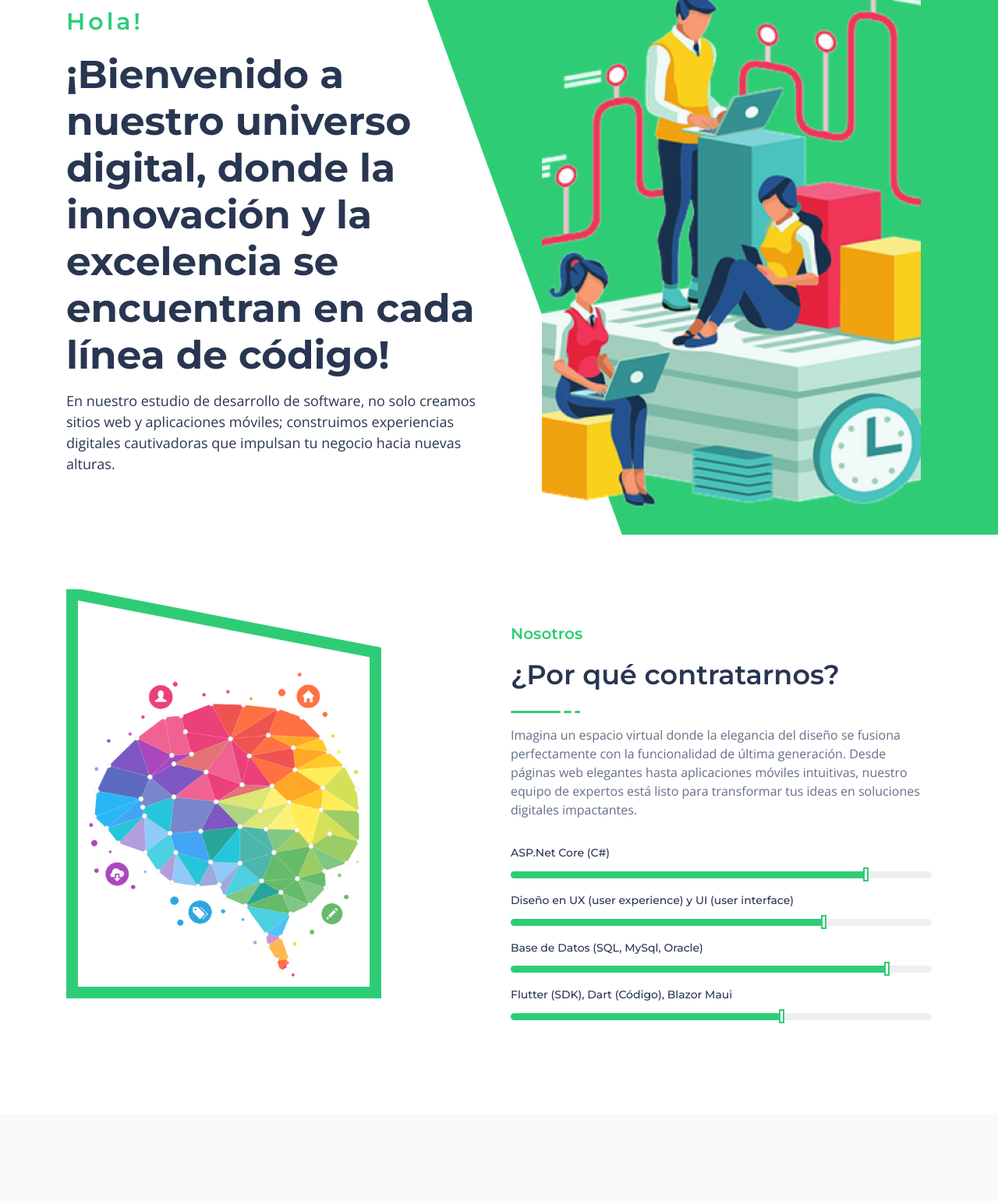
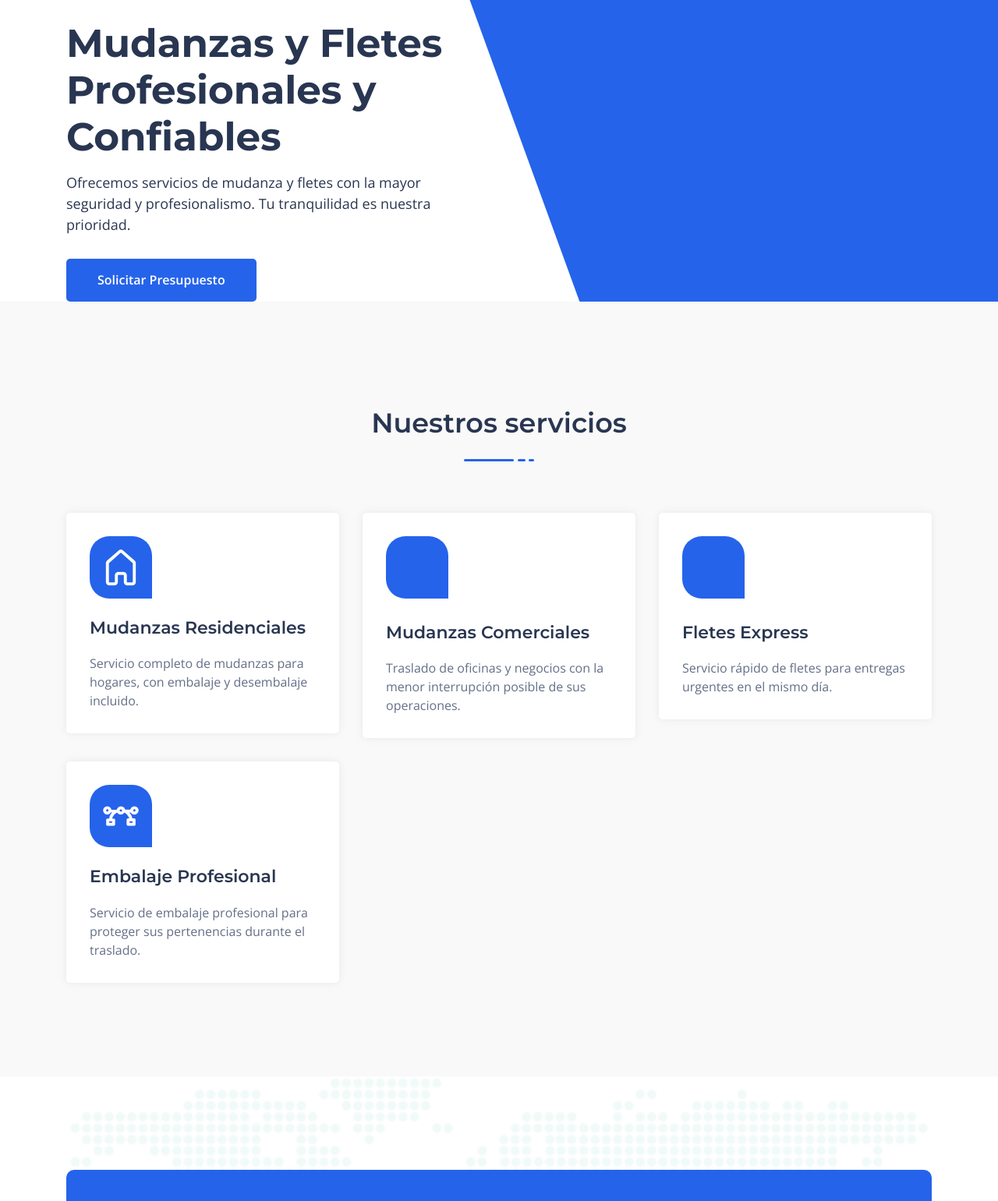
Before and after one commit to 3angeles/fletesymudanzas, a plain HTML site: page index.html in a window 1280 px wide. Shown: the part 181-1722 px from the top of the page at 78% size. Drawn offline with nearby package versions, Linux system fonts and the light colour scheme.

Commit message:
Se actualiza pagina

```diff
--- a/assets/css/style.css
+++ b/assets/css/style.css
@@ -27,7 +27,7 @@ button:focus {
 
 a {
   /* color: #00A78E;  */
-  color: #2FCC76;
+  color: #2563EB;
 }
 
 a:focus,
@@ -119,14 +119,14 @@ p {
   -ms-transition: all 0.4s ease-out 0s;
   -o-transition: all 0.4s ease-out 0s;
   transition: all 0.4s ease-out 0s;
-  background-color: #2FCC76; }
+  background-color: #2563EB; }
   @media (max-width: 767px) {
     .main-btn {
       padding: 0 30px;
       height: 45px;
       line-height: 45px; } }
   .main-btn:hover {
-    background-color: rgba(0, 167, 142, 0.7);
+    background-color: rgba(125, 173, 235, 0.822);
     color: #fff; }
   .main-btn.main-btn-2 {
     background-color: transparent;
@@ -144,7 +144,7 @@ p {
 .section_title .sub_title {
   font-size: 20px;
   font-weight: 600;
-  color: #2FCC76; }
+  color: #2563EB; }
   @media (max-width: 767px) {
     .section_title .sub_title {
       font-size: 16px; } }
@@ -166,7 +166,7 @@ p {
   padding-top: 10px; }
   .section_title .line li {
     display: inline-block;
-    background-color: #2FCC76;
+    background-color: #2563EB;
     border-radius: 50px;
     height: 3px; }
     .section_title .line li:nth-of-type(1) {
@@ -242,7 +242,7 @@ p {
       height: 100%;
       border-style: solid;
       /* Spinner Color */
-      border-color: #2FCC76 #2FCC76 #eceff8;
+      border-color: #2563EB #2563EB #eceff8;
       border-radius: 50%;
       border-width: 6px; }
     .preloader .loader .ytp-spinner-left .ytp-spinner-circle {
@@ -673,7 +673,7 @@ p {
         color: #293651; }
         .navbar-nav .nav-item .sub-menu li a.active, .navbar-nav .nav-item .sub-menu li a:hover {
           padding-left: 25px;
-          color: #2FCC76; }
+          color: #2563EB; }
 .navbar-nav .sub-nav-toggler {
   display: none; }
   @media only screen and (min-width: 768px) and (max-width: 991px) {
@@ -716,7 +716,7 @@ p {
 .sticky .navbar-nav .nav-item a {
   color: #293651; }
 .sticky .navbar-nav .nav-item.active > a, .sticky .navbar-nav .nav-item:hover > a {
-  color: #2FCC76; }
+  color: #2563EB; }
 
 /*===== HEADER HERO =====*/
 .header_hero {
@@ -764,7 +764,7 @@ p {
         padding: 10px 10px;
         font-size: 16px; } }
     .header_social li a:hover {
-      color: #2FCC76; }
+      color: #2563EB; }
 
 .header_hero_shape {
   position: absolute;
@@ -778,7 +778,7 @@ p {
     content: '';
     width: 1000%;
     height: 100%;
-    background-color: #2FCC76;
+    background-color: #2563EB;
     -webkit-transform: skewX(20deg);
     -moz-transform: skewX(20deg);
     -ms-transform: skewX(20deg);
@@ -790,7 +790,7 @@ p {
 .header_hero_content .header_sub_title {
   font-size: 30px;
   font-weight: 600;
-  color: #2FCC76;
+  color: #2563EB;
   letter-spacing: 4px; }
   @media (max-width: 767px) {
     .header_hero_content .header_sub_title {
@@ -837,8 +837,8 @@ p {
   .about_image .about_shape {
     width: 404px;
     height: 525px;
-    border-left: 15px solid #2FCC76;
-    border-bottom: 15px solid #2FCC76;
+    border-left: 15px solid #2563EB;
+    border-bottom: 15px solid #2563EB;
     position: absolute;
     bottom: 0;
     left: 0;
@@ -862,7 +862,7 @@ p {
       content: '';
       width: 15px;
       height: 85%;
-      background-color: #2FCC76;
+      background-color: #2563EB;
       bottom: 0;
       right: 0; }
     .about_image .about_shape::after {
@@ -870,7 +870,7 @@ p {
       content: '';
       width: 104%;
       height: 15px;
-      background-color: #2FCC76;
+      background-color: #2563EB;
       top: 36px;
       right: -2px;
       -webkit-transform: rotate(11deg);
@@ -915,7 +915,7 @@ p {
       left: 0;
       height: 9px;
       border-radius: 5px;
-      background-color: #2FCC76;
+      background-color: #2563EB;
       -webkit-transition: all 2s ease-out 0s;
       -moz-transition: all 2s ease-out 0s;
       -ms-transition: all 2s ease-out 0s;
@@ -928,7 +928,7 @@ p {
         width: 7px;
         height: 18px;
         background-color: #fff;
-        border: 2px solid #2FCC76;
+        border: 2px solid #2563EB;
         top: -5px;
         right: 0; }
 
@@ -959,7 +959,7 @@ p {
     line-height: 80px;
     text-align: center;
     font-size: 46px;
-    background-color: #2FCC76;
+    background-color: #2563EB;
     color: #fff;
     border-radius: 25px;
     border-bottom-right-radius: 0;
@@ -996,10 +996,10 @@ p {
       -o-transition: all 0.3s ease-out 0s;
       transition: all 0.3s ease-out 0s; }
   .single_service:hover {
-    background-color: #2FCC76; }
+    background-color: #2563EB; }
     .single_service:hover .service_icon i {
       background-color: #fff;
-      color: #2FCC76; }
+      color: #2563EB; }
     .single_service:hover .service_content .service_title a {
       color: #fff; }
     .single_service:hover .service_content p {
@@ -1026,7 +1026,7 @@ p {
     opacity: 0.06; }
 
 .call_to_action_box {
-  background-color: #2FCC76;
+  background-color: #2563EB;
   padding: 30px 60px 60px;
   border-radius: 10px;
   position: relative;
@@ -1086,7 +1086,7 @@ p {
   .call_to_action_box .call_to_action_btn {
     margin-top: 30px; }
     .call_to_action_box .call_to_action_btn .main-btn {
-      color: #2FCC76;
+      color: #2563EB;
       background-color: #fff; }
       .call_to_action_box .call_to_action_btn .main-btn:hover {
         background-color: rgba(255, 255, 255, 0.8); }
@@ -1114,7 +1114,7 @@ p {
       -o-transition: all 0.3s ease-out 0s;
       transition: all 0.3s ease-out 0s; }
       .footer_content .footer_social li a:hover {
-        color: #2FCC76; }
+        color: #2563EB; }
 .footer_content .email {
   font-size: 44px;
   font-weight: 600;
--- a/index.html
+++ b/index.html
@@ -5,7 +5,7 @@
     <meta charset="utf-8">
 
     <!--====== Title ======-->
-    <title>Creativolabs - Sociedad Creativa de Software</title>
+    <title>3Angeles - Mudanzas y Fletes</title>
 
     <meta name="description" content="">
     <meta name="viewport" content="width=device-width, initial-scale=1">
@@ -66,7 +66,7 @@
                     <div class="col-lg-12">
                         <nav class="navbar navbar-expand-lg">
                             <a class="navbar-brand" href="index.html">
-                                <img id="imgLogo" src="assets/images/creativo.png" style="width: 140px;height: 140px;" alt="Logo">
+                                <img id="imgLogo" src="assets/images/3A.png" style="width: 140px;height: 100px;" alt="Logo">
                             </a>
                             <button class="navbar-toggler" type="button" data-toggle="collapse" data-target="#navbarSupportedContent" aria-controls="navbarSupportedContent" aria-expanded="false" aria-label="Toggle navigation">
                                 <span class="toggler-icon"></span>
@@ -79,9 +79,9 @@
                                     <li class="nav-item active">
                                         <a class="page-scroll" href="#home">Hola<span></span></a>
                                     </li>
-                                    <li class="nav-item">
+                                    <!-- <li class="nav-item">
                                         <a class="page-scroll" href="#about">Nosotros<span></span></a>
-                                    </li>
+                                    </li> -->
                                     <li class="nav-item">
                                         <a class="page-scroll" href="#services">Servicios<span></span></a>
                                     </li>
@@ -110,16 +110,19 @@
                 <div class="row align-items-center justify-content-center justify-content-lg-between">
                     <div class="col-lg-6">
                         <div class="header_hero_content mt-45">
-                            <h5 class="header_sub_title wow fadeInUp" data-wow-duration="1.3s" data-wow-delay="0.2s">Hola!</h5>
-                            <h2 class="header_title wow fadeInUp" data-wow-duration="1.3s" data-wow-delay="0.5s">¡Bienvenido a nuestro universo digital, donde la innovación y la excelencia se encuentran en cada línea de código!</h2>
-                            <span class="wow fadeInUp" data-wow-duration="1.3s" data-wow-delay="0.8s">En nuestro estudio de desarrollo de software, no solo creamos sitios web y aplicaciones móviles; construimos experiencias digitales cautivadoras que impulsan tu negocio hacia nuevas alturas.</span>
+                            <h5 class="header_sub_title wow fadeInUp" data-wow-duration="1.3s" data-wow-delay="0.2s"><br><br></h5>
+                            <h2 class="header_title wow fadeInUp" data-wow-duration="1.3s" data-wow-delay="0.5s">Mudanzas y Fletes
+                                Profesionales y Confiables</h2>
+                            <span class="wow fadeInUp" data-wow-duration="1.3s" data-wow-delay="0.8s">Ofrecemos servicios de mudanza y fletes con la mayor seguridad y profesionalismo. Tu tranquilidad es nuestra prioridad.</span>
                             <!-- <p class="wow fadeInUp" data-wow-duration="1.3s" data-wow-delay="1.1s">Lorem ipsum dolor sit amet, consetetur sadipscing elitr sed diam nonumy eirmod tempor invidunt ut labore et dolore magna aliquyam.</p> -->
+                            <br>
+                            <a href="#" rel="nofollow" class="main-btn wow fadeInUp" data-wow-duration="1.3s" data-wow-delay="1.4s">Solicitar Presupuesto</a>
                         </div> <!-- header hero content -->
                     </div>
                     <div class="col-lg-6 col-md-6 col-sm-7">
                         <div class="header_hero_image wow fadeInRightBig" data-wow-duration="1.3s" data-wow-delay="1.8s">
                             <br /><br />
-                            <img src="assets/images/1.png" style="width: 90%; position: relative; right: -40px;" alt="hero">
+                            <!-- <img src="assets/images/1.png" style="width: 90%; position: relative; right: -40px;" alt="hero"> -->
                         </div> <!-- header hero image -->
                     </div>
                 </div> <!-- row -->
@@ -132,14 +135,14 @@
 
     <!--====== ABOUT PART START ======-->
 
-    <section id="about" class="about_area pt-70 pb-120">
+    <!-- <section id="about" class="about_area pt-70 pb-120">
         <div class="container">
             <div class="row align-items-center justify-content-center">
                 <div class="col-lg-6 col-md-9">
                     <div class="about_image mt-50 wow fadeInRightBig" data-wow-duration="1.3s" data-wow-delay="0.5s">
                         <img src="assets/images/2.png" class="about_image_img" alt="Hero">
                         <div class="about_shape"></div>
-                    </div> <!-- about image -->
+                    </div>
                 </div>
                 <div class="col-lg-6">
                     <div class="about_content mt-45 wow fadeInLeftBig" data-wow-duration="1.3s" data-wow-delay="0.5s">
@@ -151,7 +154,7 @@
                                 <li></li>
                                 <li></li>
                             </ul>
-                        </div> <!-- section title -->
+                        </div>
                         <p>Imagina un espacio virtual donde la elegancia del diseño se fusiona perfectamente con la funcionalidad de última generación. Desde páginas web elegantes hasta aplicaciones móviles intuitivas, nuestro equipo de expertos está listo para transformar tus ideas en soluciones digitales impactantes.</p>
 
                         <div class="about_skills pt-15">
@@ -167,7 +170,7 @@
                                         <div class="bar progress_line" data-width="85"></div>
                                     </div>
                                 </div>
-                            </div> <!-- skill item -->
+                            </div>
                             <div class="skill_item mt-20">
                                 <div class="skill_header">
                                     <h6 class="skill_title">Diseño en UX (user experience) y UI (user interface)</h6>
@@ -180,7 +183,7 @@
                                         <div class="bar progress_line" data-width="75"></div>
                                     </div>
                                 </div>
-                            </div> <!-- skill item -->
+                            </div>
                             <div class="skill_item mt-20">
                                 <div class="skill_header">
                                     <h6 class="skill_title">Base de Datos (SQL, MySql, Oracle)</h6>
@@ -193,7 +196,7 @@
                                         <div class="bar progress_line" data-width="90"></div>
                                     </div>
                                 </div>
-                            </div> <!-- skill item -->
+                            </div>
                             <div class="skill_item mt-20">
                                 <div class="skill_header">
                                     <h6 class="skill_title">Flutter (SDK), Dart (Código), Blazor Maui</h6>
@@ -206,13 +209,13 @@
                                         <div class="bar progress_line" data-width="65"></div>
                                     </div>
                                 </div>
-                            </div> <!-- skill item -->
-                        </div> <!-- about skill -->
-                    </div> <!-- about content -->
+                            </div>
+                        </div>
+                    </div>
                 </div>
-            </div> <!-- row -->
-        </div> <!-- container -->
-    </section>
+            </div>
+        </div>
+    </section> -->
 
     <!--====== ABOUT PART ENDS ======-->
 
@@ -237,47 +240,48 @@
                 <div class="col-lg-4 col-sm-6">
                     <div class="single_service mt-30 wow fadeInUpBig" data-wow-duration="1.3s" data-wow-delay="0.2s">
                         <div class="service_icon">
-                            <i class="lni lni-vector"></i>
+                            <i class="lni lni-home"></i>
                         </div>
                         <div class="service_content">
-                            <h4 class="service_title"><a href="#">Metodologías Agiles</a></h4>
-                            <p>Fomentan colaboración, adaptabilidad y entrega incremental, optimizando eficiencia y satisfacción del cliente en el desarrollo de proyectos.</p>
+                            <h4 class="service_title"><a href="#">Mudanzas Residenciales</a></h4>
+                            <p>Servicio completo de mudanzas para hogares, con embalaje y desembalaje incluido.</p>
                         </div>
                     </div> <!-- single service -->
                 </div>
                 <div class="col-lg-4 col-sm-6">
                     <div class="single_service mt-30 wow fadeInUpBig" data-wow-duration="1.3s" data-wow-delay="0.5s">
                         <div class="service_icon">
-                            <i class="lni lni-layout"></i>
+                            <i class="lni lni-building"></i>
                         </div>
                         <div class="service_content">
-                            <h4 class="service_title"><a href="#">Ingeniería Front-End</a></h4>
-                            <p>Dedica a diseñar interfaces web atractivas y funcionales, mejorando la experiencia del usuario en aplicaciones y sitios web.</p>
+                            <h4 class="service_title"><a href="#">Mudanzas Comerciales</a></h4>
+                            <p>Traslado de oficinas y negocios con la menor interrupción posible de sus operaciones.</p>
                         </div>
                     </div> <!-- single service -->
                 </div>
                 <div class="col-lg-4 col-sm-6">
                     <div class="single_service mt-30 wow fadeInUpBig" data-wow-duration="1.3s" data-wow-delay="0.8s">
                         <div class="service_icon">
-                            <i class="lni lni-ux"></i>
+                            <i class="lni lni-truck-delivery"></i>
                         </div>
                         <div class="service_content">
-                            <h4 class="service_title"><a href="#">Ingeniería Back-End</a></h4>
-                            <p>Se especializa en crear la lógica y funcionalidad que impulsa el funcionamiento de aplicaciones y sitios web.</p>
+                            <h4 class="service_title"><a href="#">Fletes Express</a></h4>
+                            <p>Servicio rápido de fletes para entregas urgentes en el mismo día.</p>
                         </div>
                     </div> <!-- single service -->
                 </div>
                 <div class="col-lg-4 col-sm-6">
                     <div class="single_service mt-30 wow fadeInUpBig" data-wow-duration="1.3s" data-wow-delay="0.2s">
                         <div class="service_icon">
-                            <i class="lni lni-code"></i>
+                            <i class="lni lni-vector"></i>
                         </div>
                         <div class="service_content">
-                            <h4 class="service_title"><a href="#">Diseño en UX (user experience) y UI (user interface)</a></h4>
-                            <p>Enfocado en lograr experiencias de usuario intuitivas y atractivas para mejorar la interacción en aplicaciones y sitios web.</p>
+                            <h4 class="service_title"><a href="#">Embalaje Profesional</a></h4>
+                            <p>Servicio de embalaje profesional para proteger sus pertenencias durante el traslado.</p>
                         </div>
                     </div> <!-- single service -->
                 </div>
+                <!--
                 <div class="col-lg-4 col-sm-6">
                     <div class="single_service mt-30 wow fadeInUpBig" data-wow-duration="1.3s" data-wow-delay="0.5s">
                         <div class="service_icon">
@@ -287,7 +291,7 @@
                             <h4 class="service_title"><a href="#">Análisis de Negocios (HU)</a></h4>
                             <p>Implica examinar datos y procesos para tomar decisiones estratégicas que impulsen el éxito y crecimiento empresarial. Creación de historias de usuario.</p>
                         </div>
-                    </div> <!-- single service -->
+                    </div>
                 </div>
                 <div class="col-lg-4 col-sm-6">
                     <div class="single_service mt-30 wow fadeInUpBig" data-wow-duration="1.3s" data-wow-delay="0.8s">
@@ -298,7 +302,7 @@
                             <h4 class="service_title"><a href="#">Creación de aplicaciones móviles</a></h4>
                             <p>Desarrollamos aplicaciones móviles innovadoras, optimizadas para ofrecer experiencias cautivadoras y funcionales en dispositivos móviles.</p>
                         </div>
-                    </div> <!-- single service -->
+                    </div> -->
                 </div>
             </div> <!-- row -->
         </div> <!-- container -->
@@ -318,13 +322,13 @@
                     <div class="col-lg-12">
                         <div class="call_to_action_box d-md-flex justify-content-between align-items-center">
                             <div class="call_to_action_content">
-                                <h3 class="action_title">portafolio de proyectos</h3>
+                                <h3 class="action_title">¿Listo para mudarte?</h3>
                                 <ul class="line">
                                     <li></li>
                                     <li></li>
                                     <li></li>
                                 </ul>
-                                <p>Exhibimos un portafolio diverso de proyectos, destacando nuestra experiencia y habilidades en diversas disciplinas y sectores.</p>
+                                <p>Ofrecemos soluciones completas para todas sus necesidades de mudanza y flete.</p>
                             </div> <!-- call to action content -->
 
                             <div class="call_to_action_btn">
@@ -346,19 +350,19 @@
             <div class="row">
                 <div class="col-lg-12">
                     <div class="footer_content text-center">
-                        <a href="#"><img src="assets/images/creativo.png" alt="Logo"></a>
-                        <br />
+                        <a href="#"><img src="assets/images/3A.png" style="width: 140px;height: 100px;" alt="Logo"></a>
+                        <br /><br /><br />
                         <a href="#" rel="nofollow" class="main-btn wow fadeInUp" data-wow-duration="1.3s" data-wow-delay="1.4s">¿Listo para hablar?</a>
                         <ul class="footer_social">
-                            <li><a href="#"><i class="lni lni-facebook"></i></a></li>
-                            <li><a href="#"><i class="lni lni-twitter"></i></a></li>
+                            <li><a href="https://www.facebook.com/people/3angeles-Fletes-y-mudanzas/100091083542820/"><i class="lni lni-facebook"></i></a></li>
+                            <!-- <li><a href="#"><i class="lni lni-twitter"></i></a></li>
                             <li><a href="#"><i class="lni lni-instagram"></i></a></li>
-                            <li><a href="#"><i class="lni lni-linkedin"></i></a></li>
+                            <li><a href="#"><i class="lni lni-linkedin"></i></a></li> -->
                         </ul>
                         <!-- <span class="email">hola@creativolabs.com</span> -->
                         <ul class="footer_menu">
                             <li><a href="#home">Hola</a></li>
-                            <li><a href="#about">Nosotros</a></li>
+                            <!-- <li><a href="#about">Nosotros</a></li> -->
                             <li><a href="#services">Servicios</a></li>
                             <li><a href="#contact">Portfolio</a></li>
                             <li><a href="#footer">Contacto</a></li>
```
Also changed, not shown: assets/images/3A.png (added).
